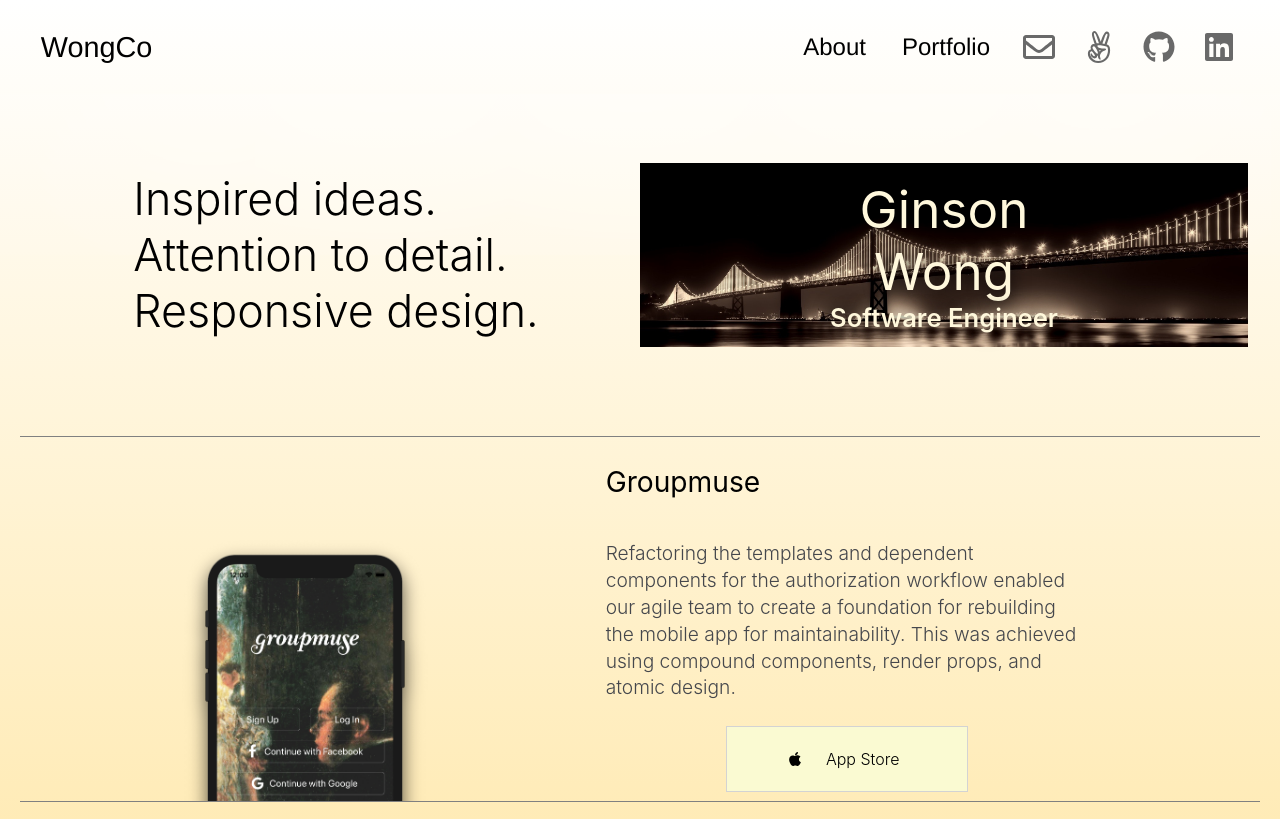
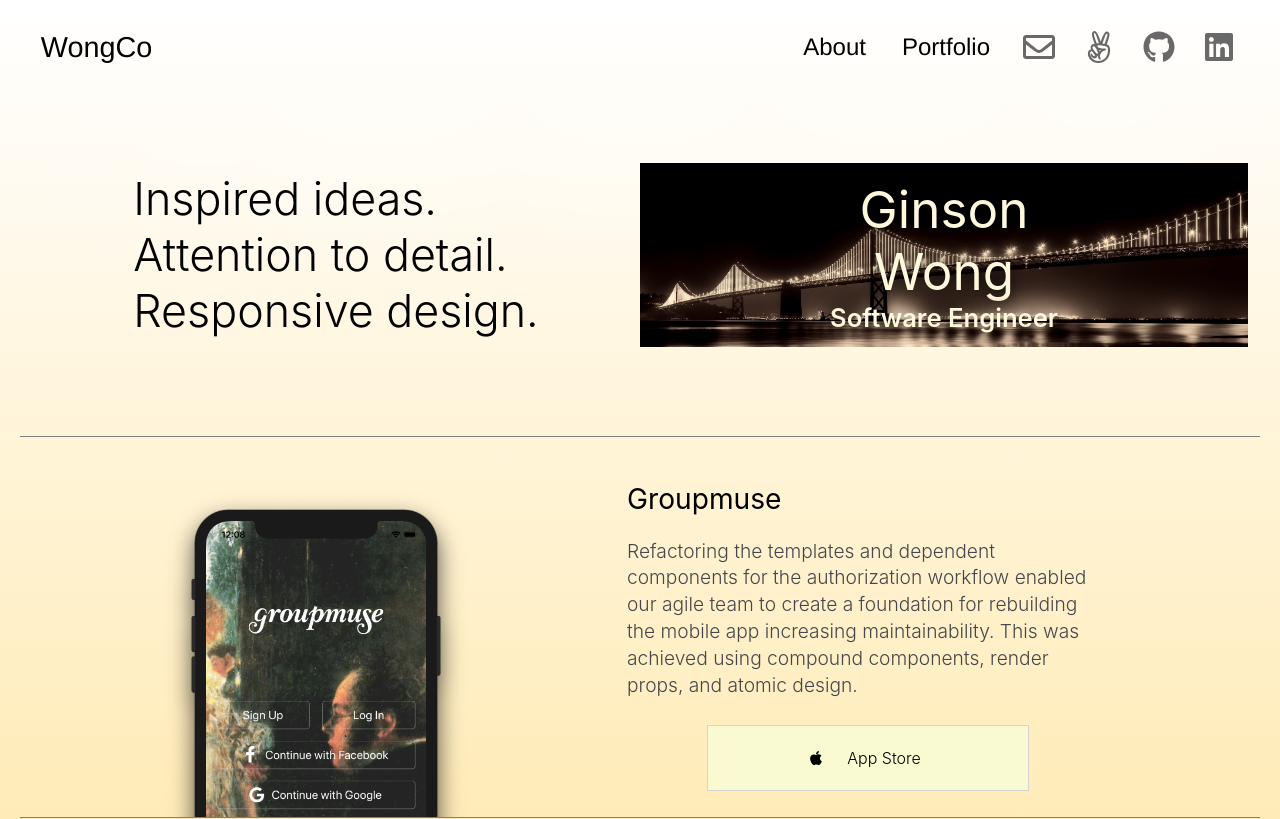
Before and after one commit to wongco/wongco-react-ts, a React (Create React App) app: page / in a window 1280 px wide. Shown: the top 819 px of the page. Built offline with nearby package versions, Linux system fonts and the light colour scheme.

Commit message:
adjust groupmuse sizing css

```diff
--- a/src/components/molecules/PortfolioItemOne/index.tsx
+++ b/src/components/molecules/PortfolioItemOne/index.tsx
@@ -19,8 +19,8 @@ const StyledImgContainer = styled.div`
   display: flex;
   align-items: flex-end;
   height: 100%;
-  width: 20vw;
-  margin-top: 100px;
+  width: 25vw;
+  margin-top: 50px;
 
   @media (max-width: 767.98px) {
     width: 40vw;
@@ -57,14 +57,15 @@ const StyledProjectTitle = styled.div`
 `;
 
 const StyledBodyText = styled.div`
-  margin: 5px 0;
+  margin-top: 5px;
+  margin-bottom: 10px;
   color: #45474c;
   /* font-size: 1.7em; */
   font-size: 1.5vw;
   line-height: 1.4em;
   font-weight: 300;
   width: 100%;
-  padding: 1em 0;
+  padding-bottom: 1em 0;
 
   @media (max-width: 767.98px) {
     display: none;
@@ -78,15 +79,16 @@ const StyledDetailsContainer = styled.div`
   flex-direction: row;
   justify-content: center;
   height: 4em;
+  margin-top: 1em;
 
   @media (max-width: 576px) {
-    height: 2em;
+    height: 2.5em;
   }
 `;
 
 const StyledLink = styled.a`
   text-decoration: none;
-  width: 15em;
+  width: 20em;
   height: 100%;
   border: 1px solid lightgray;
 `;
--- a/src/components/organisms/Portfolio/index.tsx
+++ b/src/components/organisms/Portfolio/index.tsx
@@ -22,7 +22,7 @@ const Portfolio = () => {
     <StyledPortfolioContainer id="portfolio">
       <PortfolioItemOne
         title="Groupmuse"
-        text="Refactoring the templates and dependent components for the authorization workflow enabled our agile team to create a foundation for rebuilding the mobile app for maintainability. This was achieved using compound components, render props, and atomic design."
+        text="Refactoring the templates and dependent components for the authorization workflow enabled our agile team to create a foundation for rebuilding the mobile app increasing maintainability. This was achieved using compound components, render props, and atomic design."
         preview={preview_groupmuse}
         apple={'https://itunes.apple.com/us/app/groupmuse/id942675649'}
         alt={'groupmuse preview image'}
```
